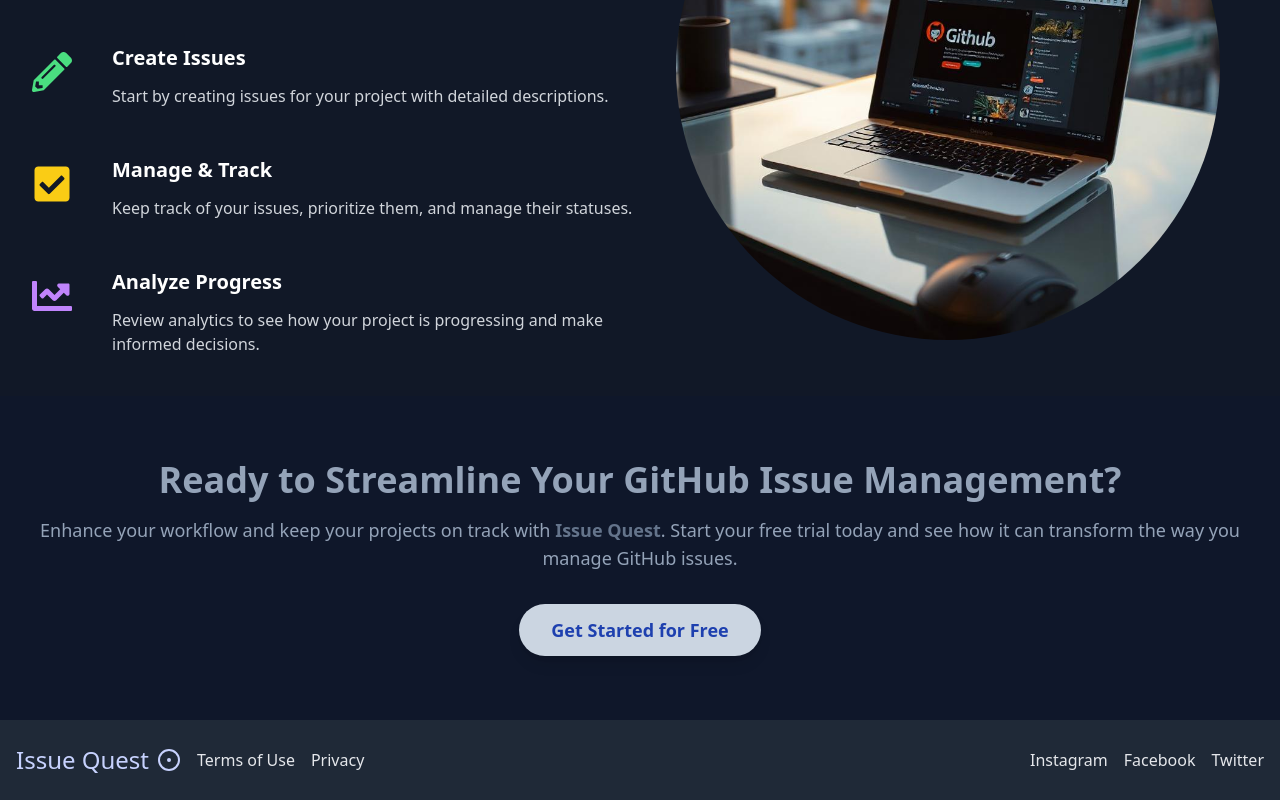
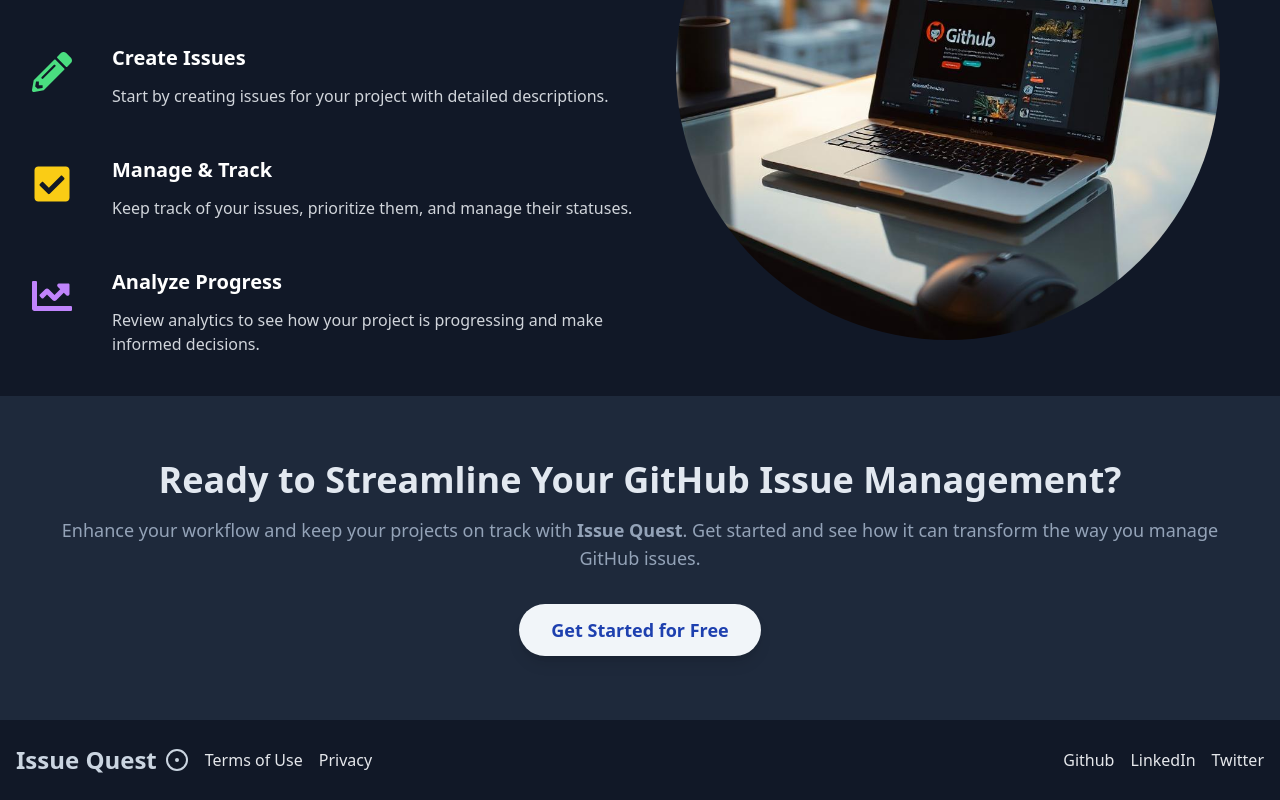
Before and after one commit to Anushka200310/issue-quest, a React (Vite) app in the folder client/: page / in a window 1280 px wide. Shown: the part 948-1748 px from the top of the page. Built offline with nearby package versions, Linux system fonts and the light colour scheme; no server answers.

Commit message:
improved cta section

```diff
--- a/client/src/components/Cta.jsx
+++ b/client/src/components/Cta.jsx
@@ -5,16 +5,16 @@ import { Link } from 'react-router-dom';
 const Cta = () => {
     const { isLoggedIn } = useAuth();
   return (
-    <section className="py-16 bg-slate-200 dark:bg-slate-900">
+    <section className="py-16 bg-slate-50 dark:bg-slate-800">
       <div className="container mx-auto px-6 lg:px-8 text-center">
-        <h2 className="text-4xl font-extrabold mb-4 text-slate-700 dark:text-slate-400">Ready to Streamline Your GitHub Issue Management?</h2>
+        <h2 className="text-4xl font-extrabold mb-4 text-slate-700 dark:text-slate-200">Ready to Streamline Your GitHub Issue Management?</h2>
         <p className="text-lg mb-8 text-slate-900 dark:text-slate-400">
-          Enhance your workflow and keep your projects on track with <span className='text-slate-700 dark:text-slate-500 font-bold'>Issue Quest</span>. Start your free trial today and see how it can transform the way you manage GitHub issues.
+          Enhance your workflow and keep your projects on track with <span className='text-slate-700 dark:text-slate-400 font-bold'>Issue Quest</span>. Get started and see how it can transform the way you manage GitHub issues.
         </p>
         <div className="flex justify-center">
           <Link
             to={isLoggedIn ? "/create" : "/signup"}
-            className="px-8 py-3 text-lg font-semibold bg-slate-300 text-blue-800 rounded-full shadow-lg hover:bg-gray-100 transition-transform transform hover:scale-105"
+            className="px-8 py-3 text-lg font-semibold bg-slate-100 text-blue-800 rounded-full shadow-lg hover:bg-gray-100 transition-transform transform hover:scale-105"
           >
             Get Started for Free
           </Link>
--- a/client/src/components/Footer.jsx
+++ b/client/src/components/Footer.jsx
@@ -5,10 +5,10 @@ import { Link } from 'react-router-dom';
 
 const Footer = () => {
   return (
-    <footer className="bg-gray-100 dark:bg-gray-800 text-gray-700 dark:text-gray-200 py-6">
+    <footer className="bg-gray-100 dark:bg-gray-900 text-gray-700 dark:text-gray-200 py-6">
       <div className="container mx-auto flex flex-col items-center md:flex-row md:justify-between px-4">
         <div className="flex items-center space-x-4 mb-4 md:mb-0">
-          <Link to="/" className="flex items-center md:gap-2 text-2xl font-extralight text-blue-950 dark:text-indigo-200">
+          <Link to="/" className="flex items-center md:gap-2 text-2xl font-bold text-blue-950 dark:text-slate-300">
             Issue Quest <CircleDot className="hidden md:block" />
           </Link>
           <ul className="flex space-x-4">
@@ -22,10 +22,10 @@ const Footer = () => {
         </div>
         <ul className="flex space-x-4">
           <li>
-            <a href="#" className="hover:underline">Instagram</a>
+            <a href="#" className="hover:underline">Github</a>
           </li>
           <li>
-            <a href="#" className="hover:underline">Facebook</a>
+            <a href="#" className="hover:underline">LinkedIn</a>
           </li>
           <li>
             <a href="#" className="hover:underline">Twitter</a>
--- a/client/src/components/Header.jsx
+++ b/client/src/components/Header.jsx
@@ -13,7 +13,7 @@ const Header = () => {
     <nav className="relative bg-white shadow dark:bg-gray-800">
       <div className="container px-6 py-4 mx-auto md:flex md:justify-between md:items-center">
         <div className="flex items-center justify-between">
-          <Link to="/" className="font-bold text-xl md:text-2xl flex items-center gap-2">
+          <Link to="/" className="font-bold text-blue-950 dark:text-slate-300 text-xl md:text-2xl flex items-center gap-2">
             Issue Quest <CircleDot className="hidden md:block" />
           </Link>
 
```
